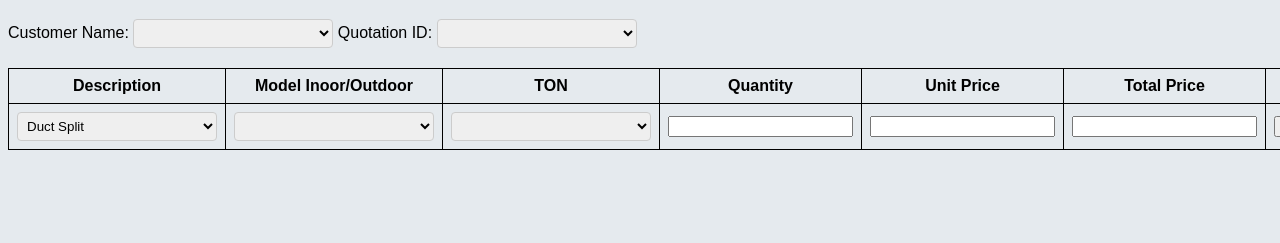
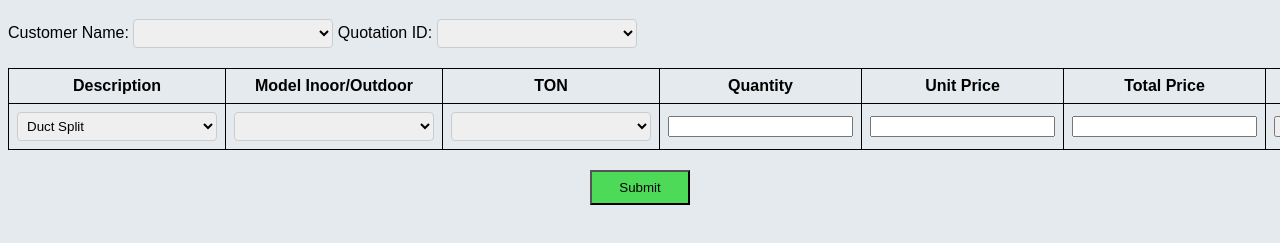
Before and after one commit to shahabas9/mezaperp, a website: page public/supply.html in a window 1280 px wide. Shown: the part 61-304 px from the top of the page. Drawn offline with Linux system fonts and the light colour scheme; no server answers.

Commit message:
added submiting the data in supply table

```diff
--- a/package.json
+++ b/package.json
@@ -12,6 +12,7 @@
   "dependencies": {
     "body-parser": "^1.20.2",
     "express": "^4.19.2",
+    "pdf-lib": "^1.17.1",
     "pg": "^8.12.0"
   }
 }
--- a/public/client/supply.js
+++ b/public/client/supply.js
@@ -173,3 +173,74 @@ async function initializeDataOptions() {
   }
 
   window.onload = initializeDataOptions;
+
+  async function handleSubmit(event) {
+    event.preventDefault();
+
+    const customerId = document.getElementById('customer').value;
+    const quotationId = document.getElementById('quotation').value;
+    const tableRows = document.querySelectorAll('#supplyTable tbody tr');
+
+    const supplyData = [];
+
+    tableRows.forEach((row, index) => {
+        const typeElement = row.querySelector('select[name="Type[]"]');
+        const modelElement = row.querySelector('select[name="Model Inoor/Outdoor[]"]');
+        const tonElement = row.querySelector('select[name="TON[]"]');
+        const quantityElement = row.querySelector('input[name="Quantity[]"]');
+        const unitPriceElement = row.querySelector('input[name="Unit Price[]"]');
+        const totalPriceElement = row.querySelector('input[name="Total Price[]"]');
+
+        // Debugging output
+        console.log(`Row ${index}:`, {
+            typeElement,
+            modelElement,
+            tonElement,
+            quantityElement,
+            unitPriceElement,
+            totalPriceElement
+        });
+
+        // Ensure all elements are found before accessing their values
+        if (typeElement && modelElement && tonElement && quantityElement && unitPriceElement && totalPriceElement) {
+            supplyData.push({
+                type: typeElement.value,
+                model: modelElement.value,
+                ton: tonElement.value,
+                quantity: quantityElement.value,
+                unit_price: unitPriceElement.value,
+                total_price: totalPriceElement.value
+            });
+        } else {
+            console.error(`Error: Missing elements in row ${index}`);
+        }
+    });
+
+    const payload = {
+        customer_id: customerId,
+        quotation_id: quotationId,
+        supply_data: supplyData
+    };
+
+    console.log('Submitting payload:', payload); // Debugging output
+
+    try {
+        const response = await fetch('/api/supply', {
+            method: 'POST',
+            headers: {
+                'Content-Type': 'application/json'
+            },
+            body: JSON.stringify(payload)
+        });
+
+        if (!response.ok) {
+            throw new Error('Network response was not ok');
+        }
+
+        const result = await response.json();
+        alert('Data submitted successfully');
+    } catch (error) {
+        console.error('Error submitting form:', error);
+        alert('Failed to submit data');
+    }
+}
--- a/public/stylesheet/supply.css
+++ b/public/stylesheet/supply.css
@@ -33,3 +33,15 @@ th, td {
     padding: 8px;
     text-align: center;
 }
+
+.center {
+    display: flex;
+    justify-content: center;
+    align-items: center;
+}
+
+.submit{
+    background-color: #4cda58;
+    height: 35px;
+    width: 100px;
+}
--- a/public/supply.html
+++ b/public/supply.html
@@ -8,6 +8,7 @@
 </head>
 <body onload="initializeDataOptions();">
     <h1>Adding Details Only for Supply</h1>
+    <form id="supplyForm" onsubmit="handleSubmit(event)">
         <div>
             <label for="customer">Customer Name:</label>
             <select name="customer" id="customer"></select>
@@ -53,12 +54,16 @@
                             <input type="number" name="Total Price[]" readonly>
                         </td>
                         <td>
-                        <button onclick="addRow(this)">+</button>
+                            <button type="button" onclick="addRow(this)">+</button>
                         </td>
                     </tr>
                 </tbody>
             </table>
         </div>
+        <div class="center">
+            <div><button class="submit" type="submit">Submit</button></div>
+        </div>
+    </form>
     <script src="./client/supply.js"></script>
 </body>
 </html>
```
Also changed, not shown: index.js (+40 -0 lines), 1 other file. Lines whose indentation alone changed are shown as unchanged.
